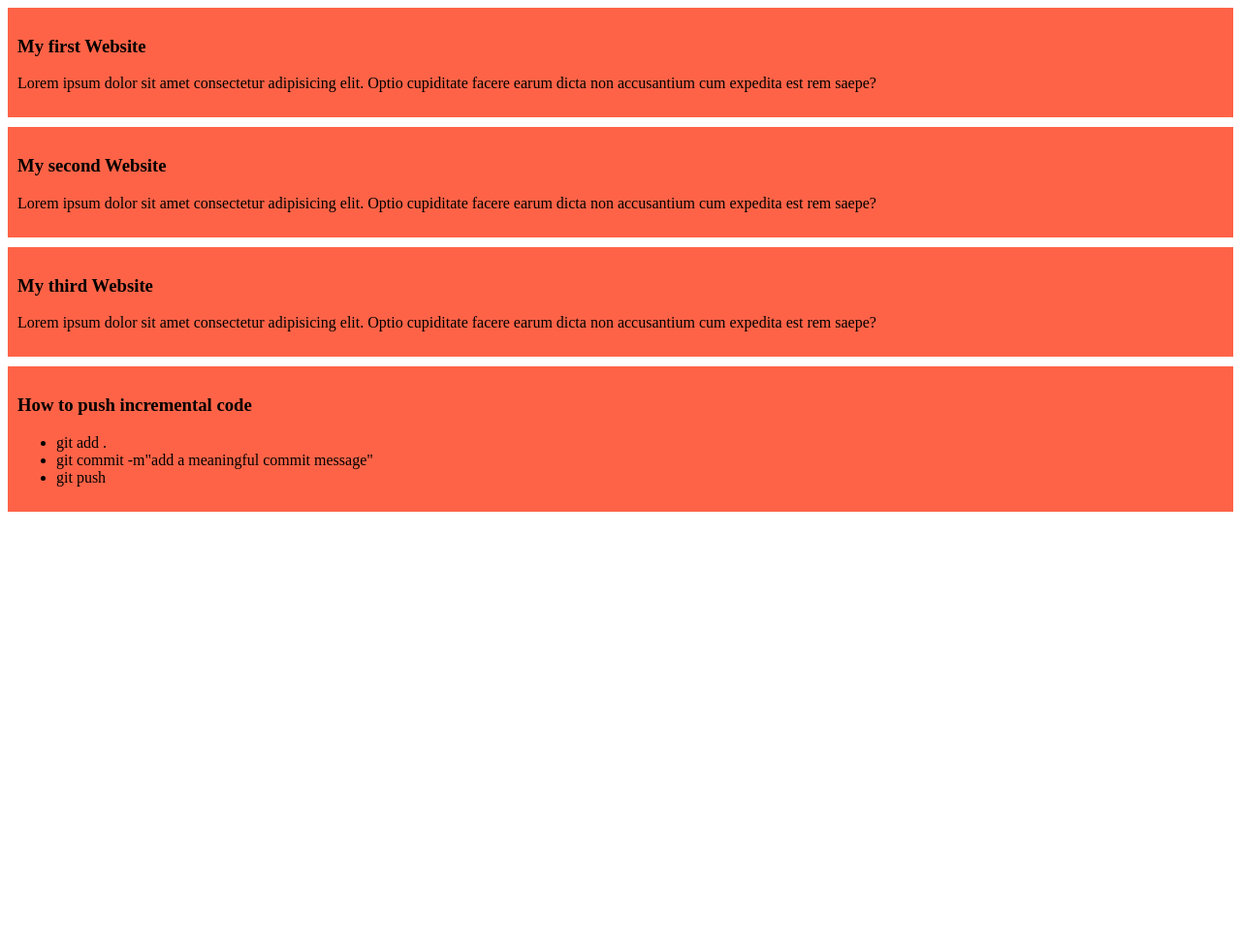
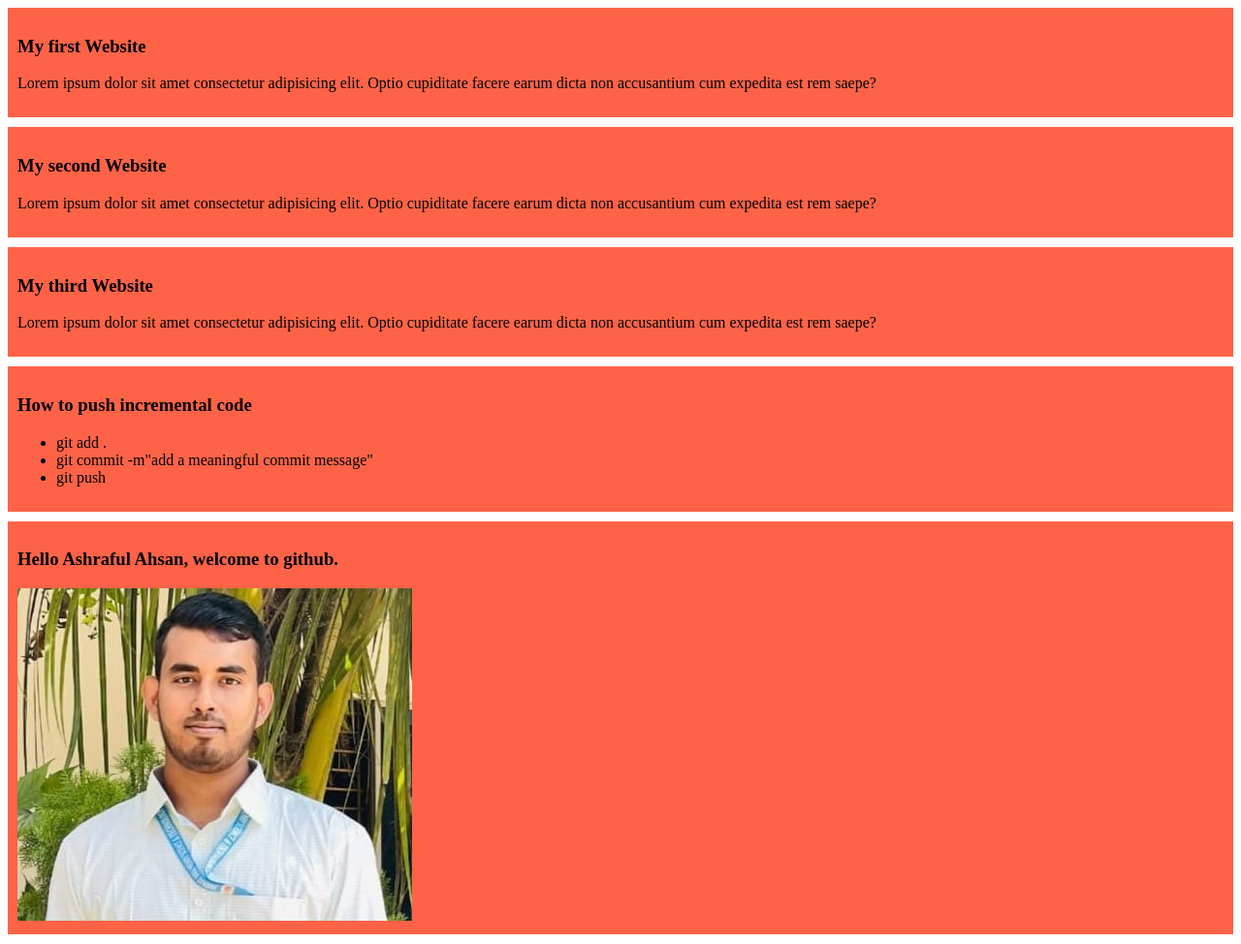
Before and after one commit to Ashraful-Ahsan/my-simple-website-programming-hero-github-module, a plain HTML site: page index.html in a window 1280 px wide. Shown: the whole page at 97% size. Before the commit the page ends 800 px from the top, so only its background shows below. Drawn offline with Linux system fonts and the light colour scheme.

Commit message:
added ahsan photo

```diff
--- a/index.html
+++ b/index.html
@@ -28,5 +28,10 @@
             <li>git push</li>
         </ul>
     </div>
+
+    <div>
+        <h3>Hello Ashraful Ahsan, welcome to github.</h3>
+        <img src="images/WhatsApp Image 2023-02-21 at 22.31.02.jpeg" alt="">
+    </div>
 </body>
 </html>
```
Also changed, not shown: images/WhatsApp Image 2023-02-21 at 22.31.02.jpeg (added).
